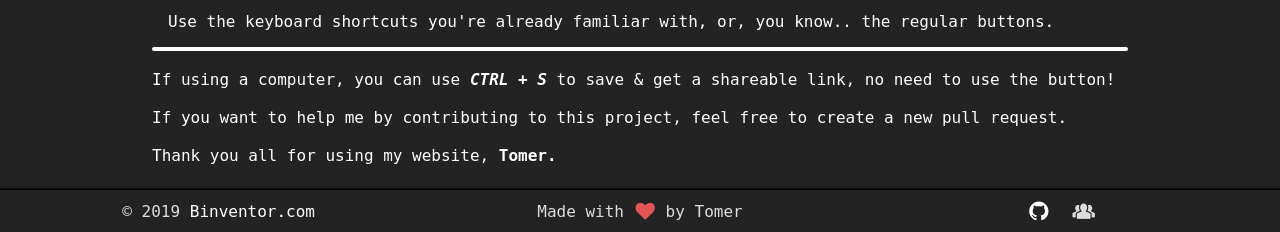
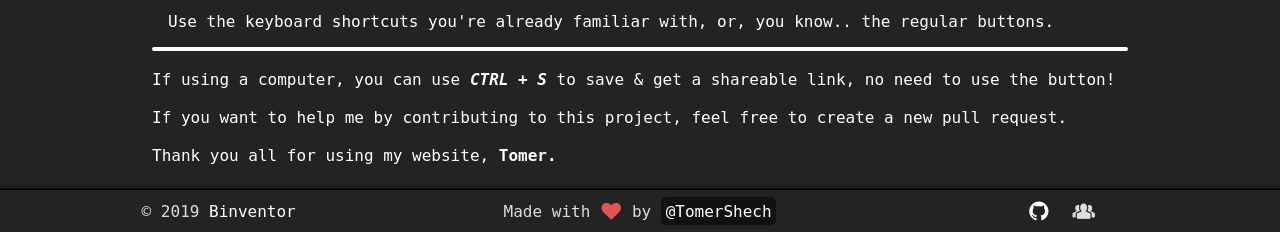
Before and after one commit to TomerShech/Binventor, a Flask app: page /about in a window 1280 px wide. Shown: the part 713-945 px from the top of the page. Run offline with Flask 2, Linux system fonts and the light colour scheme; parts of the project's set-up code (start-up, migrations or seed data) failed here and were passed over; some libraries are stand-ins or nearby versions.

Commit message:
fixes, minor design changes, hoping to get the site up again...!

```diff
--- a/app.py
+++ b/app.py
@@ -35,8 +35,8 @@ def delete_expired():
     db.session.query(Binventordb).filter(datetime.utcnow() > Binventordb.delete_at).delete(synchronize_session=False)
 
 def get_recent_pastes():
-    future = lambda mins: datetime.utcnow() + timedelta(minutes=mins)
-    return Binventordb.query.filter((Binventordb.delete_at < future(10)) | (Binventordb.delete_at < future(60)) | (Binventordb.delete_at < future(1440))).all()[::-1]
+    # future = lambda mins: datetime.utcnow() + timedelta(minutes=mins)
+    return Binventordb.query.filter(Binventordb.delete_at).all()[::-1]
 
 @app.route("/")
 def index():
@@ -46,7 +46,7 @@ def index():
 def submit():
     if request.method == "POST":
         paste_body = request.form["paste_body"]
-        paste_name = "nameless" if not request.form["paste_name"].strip() else request.form["paste_name"]
+        paste_name = "Nameless" if not request.form["paste_name"].strip() else request.form["paste_name"]
         random_uuid = generate_id()
         expiration_time = request.form["expiration"]
 
--- a/static/css/base.css
+++ b/static/css/base.css
@@ -224,6 +224,17 @@ footer div {
   text-align: center;
 }
 
+footer div:nth-child(2) a {
+  color: white;
+  background-color: #111111;
+  padding: 0.3rem;
+  border-radius: 5px;
+}
+
+footer div:nth-child(2) a:hover {
+  background-color: #161616;
+}
+
 footer div:nth-child(2) {
   font-size: 1rem;
   padding: 0 0.5rem;
--- a/templates/base.html
+++ b/templates/base.html
@@ -53,8 +53,8 @@
     </main>
     {% if is_footer %}
     <footer>
-      <div>&copy; 2019 <a href="{{ url_for('index') }}">Binventor.com</a></div>
-      <div>Made with <i class="icon-heart"></i> by Tomer</div>
+      <div>&copy; 2019 <a href="{{ url_for('index') }}">Binventor</a></div>
+      <div>Made with <i class="icon-heart"></i> by <a href="https://github.com/TomerShech">@TomerShech</a></div>
       <div>
         <a
           title="Follow me on GitHub!"
--- a/templates/index.html
+++ b/templates/index.html
@@ -20,9 +20,9 @@
     <select name="expiration" id="exp">
       <option value="10">Expire in 10 Minutes</option>
       <option value="60">Expire in 1 Hour</option>
-      <option selected value="1440">Expire in 1 Day</option>
+      <option value="1440">Expire in 1 Day</option>
       <option value="10080">Expire in 1 Week</option>
-      <option value="43800">Expire in 1 Month</option>
+      <option selected value="43800">Expire in 1 Month</option>
     </select>
     <input id="submit_btn" type="submit" value="Paste!" />
   </div>
```
Also changed, not shown: 1 other file.
